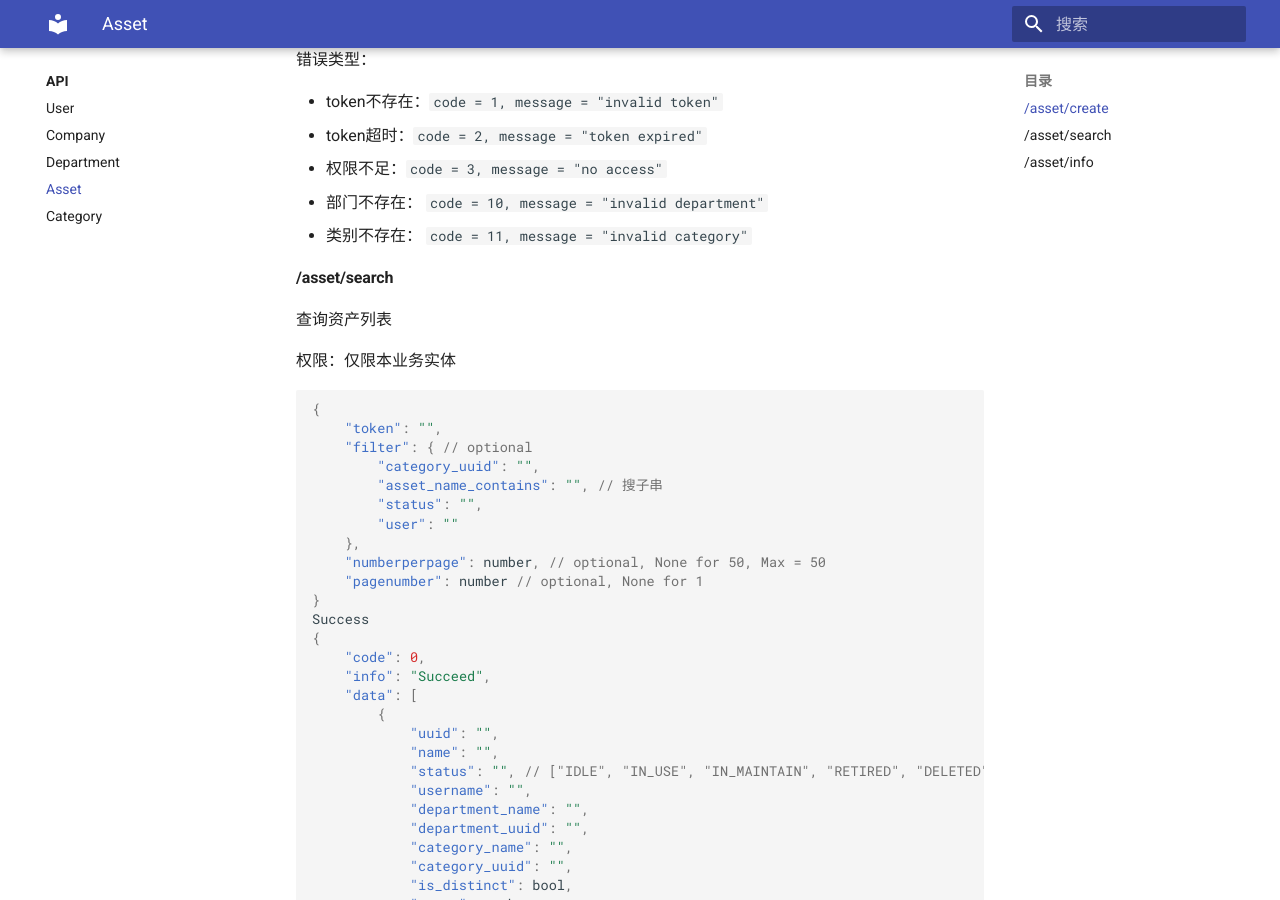
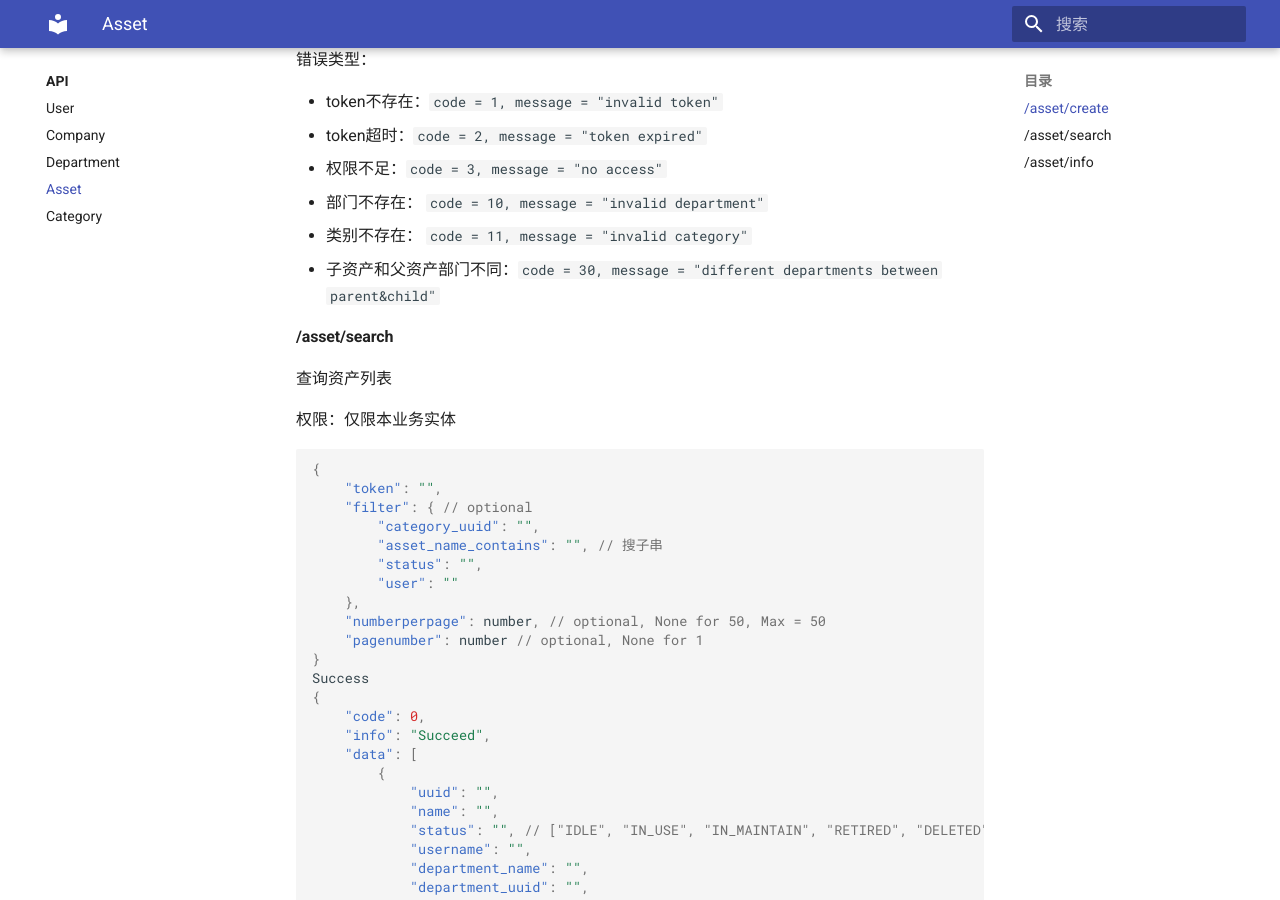
Before and after one commit to kuritas/asseta-docs, an MkDocs documentation site: the page built from docs/API/asset.md, in a window 1280 px wide and 900 px high, scrolled down 1008 px. Built offline with MkDocs 1.6.1 and Material for MkDocs 9.7.7, drawn with Linux system fonts in a browser that asks for light colours.

Commit message:
asset_create errcode 30

```diff
--- a/docs/API/asset.md
+++ b/docs/API/asset.md
@@ -52,6 +52,7 @@ Fault
 * 权限不足：`code = 3, message = "no access"`
 * 部门不存在： `code = 10, message = "invalid department"`
 * 类别不存在： `code = 11, message = "invalid category"`
+* 子资产和父资产部门不同：`code = 30, message = "different departments between parent&child"`
 
 #### /asset/search
 
```
